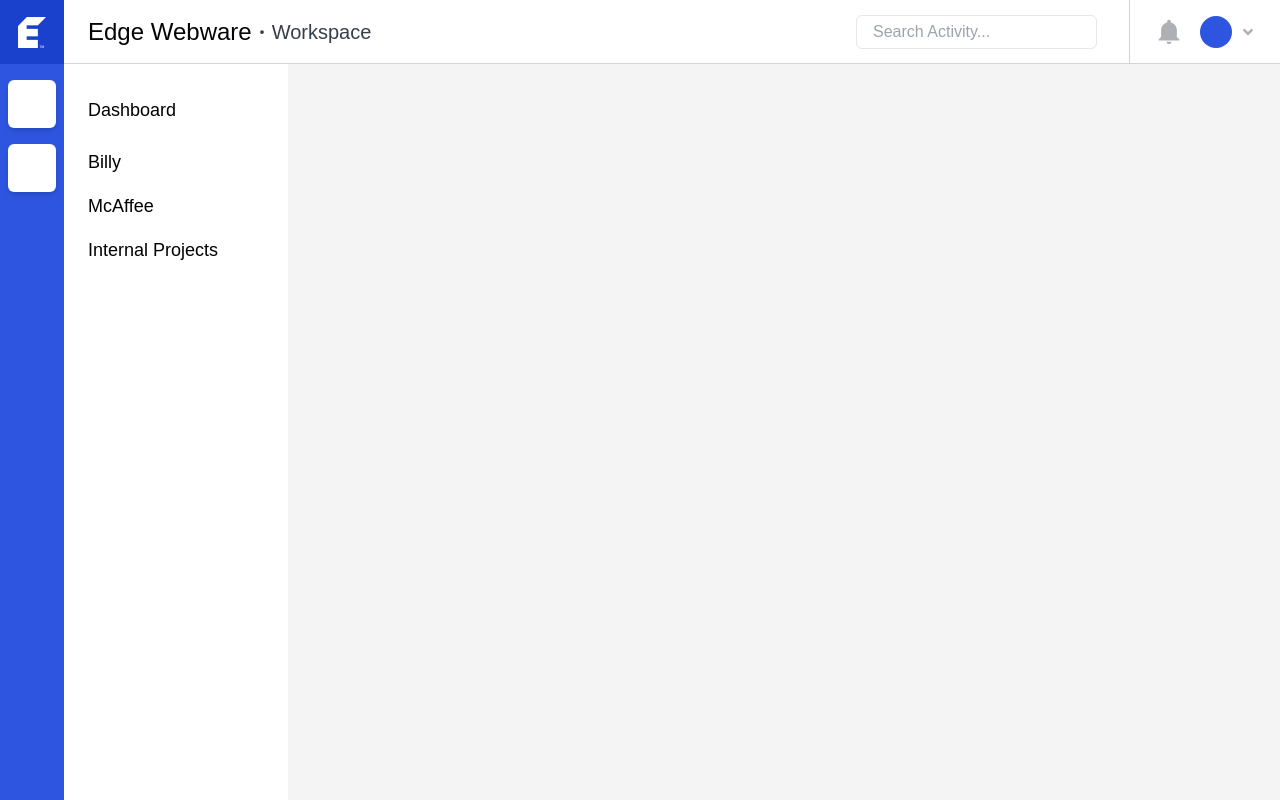
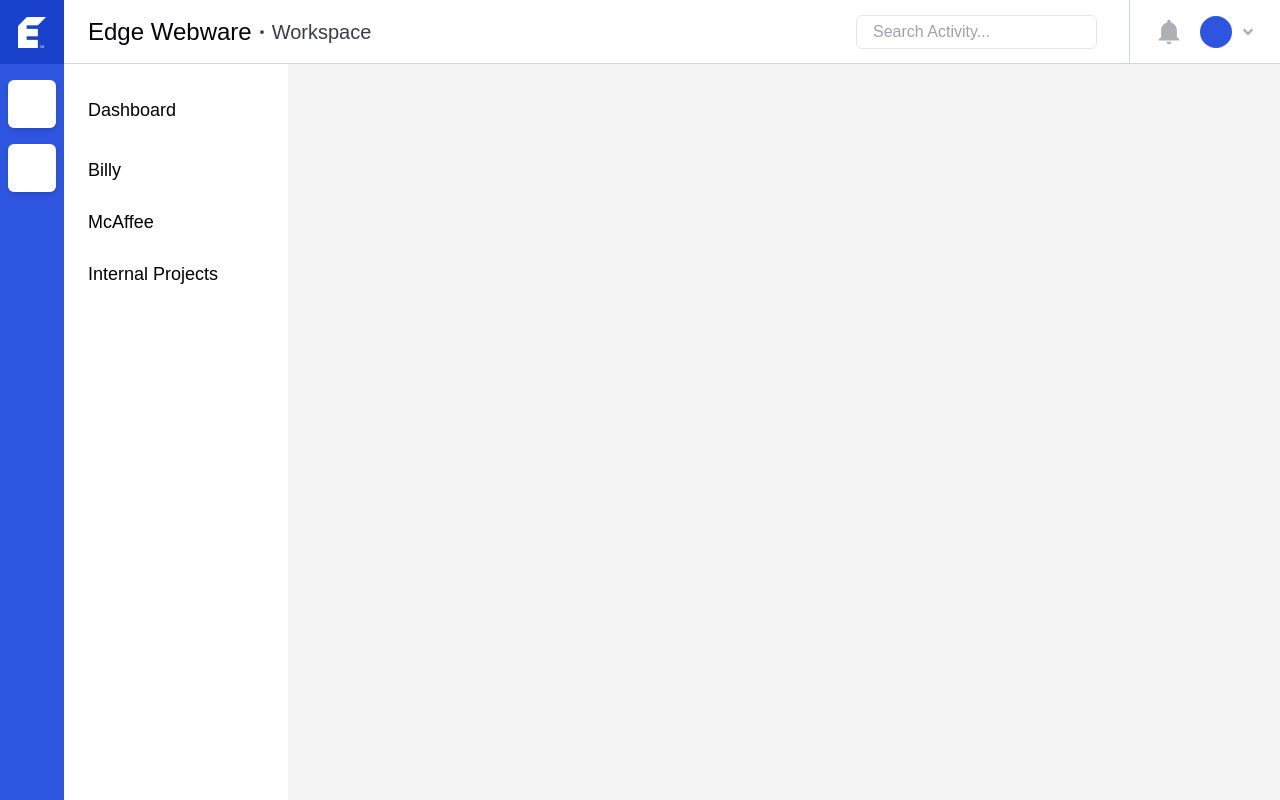
Before and after one commit to titusdmoore/change-management, a Next.js app: page / in a window 1280 px wide. Built offline with nearby package versions, Linux system fonts and the light colour scheme.

Commit message:
Change in some styles

```diff
--- a/components/ProjectNavigation.tsx
+++ b/components/ProjectNavigation.tsx
@@ -9,7 +9,7 @@ export default function ProjectNavigation(props: any) {
   return (
     <div className="h-full bg-white w-56 p-4">
       <ul>
-        <button className="w-full text-left p-4 px-2">
+        <button className="w-full text-left p-4 px-2 mb-2">
           <span className="text-black text-lg">Dashboard</span>
         </button>
         {
@@ -17,13 +17,13 @@ export default function ProjectNavigation(props: any) {
             let open = activeClients.includes(index) ? true : false;
 
             return (
-              <Disclosure as="li" key={`client-${index}`}>
+              <Disclosure as="li" key={`client-${index}`} className="mb-2">
                 {({ open }) => (
                   <>
-                    <Disclosure.Button className="w-full text-left p-2 hover:bg-primary-active child:hover:text-primary rounded-t-lg">
+                    <Disclosure.Button className={`w-full text-left p-2 hover:bg-primary-active child:hover:text-primary rounded-t-lg ${open ? "bg-primary child:text-header" : "rounded-b-lg"}`}>
                       <span className="text-black text-lg">{client.name}</span>
                     </Disclosure.Button>
-                    <Disclosure.Panel className="drop-shadow-md px-2">
+                    <Disclosure.Panel className="px-2 border-x-2 border-b-2 py-2 rounded-b-lg">
                       <ul>
                         {
                           client.projects.map((project: any, index: any) => {
```
